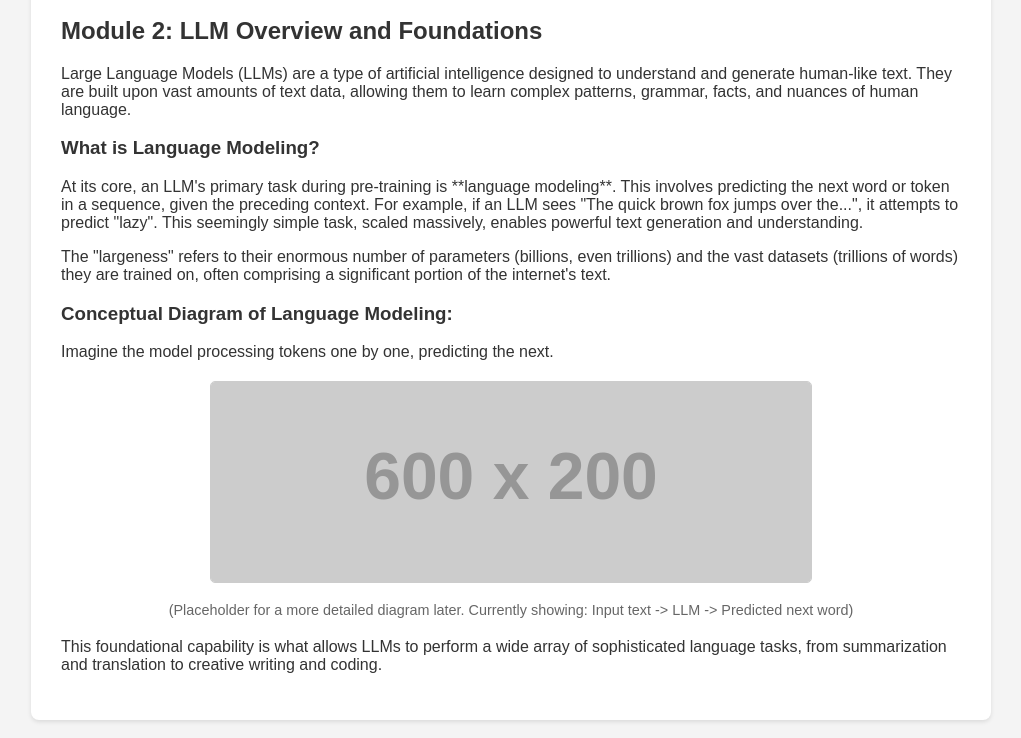
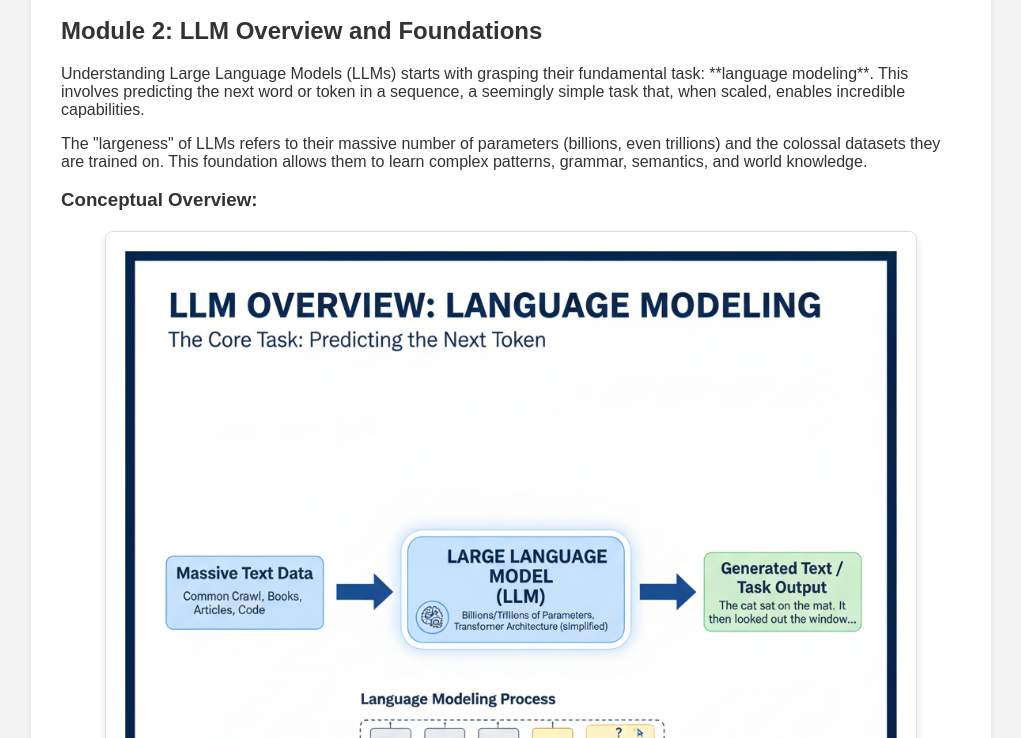
Before and after one commit to SitaRamSai/llm-journey, a plain HTML site: page src/index.html in a window 1280 px wide. Shown: the part 362-1100 px from the top of the page, without its empty margins (129-1150 px from the left). Drawn offline with Linux system fonts and the light colour scheme; placeholder pictures from the web are drawn by us.

Commit message:
Module 2: LLM Overview and Foundations - Web app update with ByteByteGo diagram

```diff
--- a/src/index.html
+++ b/src/index.html
@@ -66,32 +66,29 @@
             </p>
         </section>
 
-        <!-- ... existing content ... -->
-
         <section id="llm-overview">
             <h2>Module 2: LLM Overview and Foundations</h2>
             <p>
-                Large Language Models (LLMs) are a type of artificial intelligence designed to understand and generate human-like text. They are built upon vast amounts of text data, allowing them to learn complex patterns, grammar, facts, and nuances of human language.
-            </p>
-            <h3>What is Language Modeling?</h3>
-            <p>
-                At its core, an LLM's primary task during pre-training is **language modeling**. This involves predicting the next word or token in a sequence, given the preceding context. For example, if an LLM sees "The quick brown fox jumps over the...", it attempts to predict "lazy". This seemingly simple task, scaled massively, enables powerful text generation and understanding.
+                Understanding Large Language Models (LLMs) starts with grasping their fundamental task: **language modeling**. This involves predicting the next word or token in a sequence, a seemingly simple task that, when scaled, enables incredible capabilities.
             </p>
             <p>
-                The "largeness" refers to their enormous number of parameters (billions, even trillions) and the vast datasets (trillions of words) they are trained on, often comprising a significant portion of the internet's text.
+                The "largeness" of LLMs refers to their massive number of parameters (billions, even trillions) and the colossal datasets they are trained on. This foundation allows them to learn complex patterns, grammar, semantics, and world knowledge.
             </p>
-            <h3>Conceptual Diagram of Language Modeling:</h3>
-            <p>
-                Imagine the model processing tokens one by one, predicting the next.
-            </p>
+            <h3>Conceptual Overview:</h3>
             <div style="text-align: center; margin: 20px 0;">
-                <img src="https://via.placeholder.com/600x200?text=Conceptual+Diagram+of+Language+Modeling" alt="Language Modeling Diagram" style="max-width: 100%; height: auto; border: 1px solid #ccc; border-radius: 5px;">
-                <p style="font-size: 0.9em; color: #666;">(Placeholder for a more detailed diagram later. Currently showing: Input text -> LLM -> Predicted next word)</p>
+                <img src="img/llm-overview-bytebytego.png" alt="LLM Overview and Language Modeling Diagram" style="max-width: 90%; height: auto; border: 1px solid #ddd; border-radius: 8px; box-shadow: 0 4px 8px rgba(0,0,0,0.1);">
+                <p style="font-size: 0.9em; color: #666; margin-top: 10px;">
+                    *A high-level view of how massive text data feeds into an LLM, enabling it to perform language modeling – predicting the next token in a sequence.*
+                </p>
             </div>
             <p>
-                This foundational capability is what allows LLMs to perform a wide array of sophisticated language tasks, from summarization and translation to creative writing and coding.
+                This diagram, illustrates how raw text data fuels the LLM, whose core function is to generate coherent text by mastering next-token prediction.
             </p>
         </section>
+
+        <!-- ... rest of your index.html content ... -->
+
+            <!-- ... rest of your index.html content ... -->
 
         <!-- ... rest of your index.html content ... -->
     </div>
```
Also changed, not shown: src/img/llm-overview-bytebytego.png (added), 1 other file.
